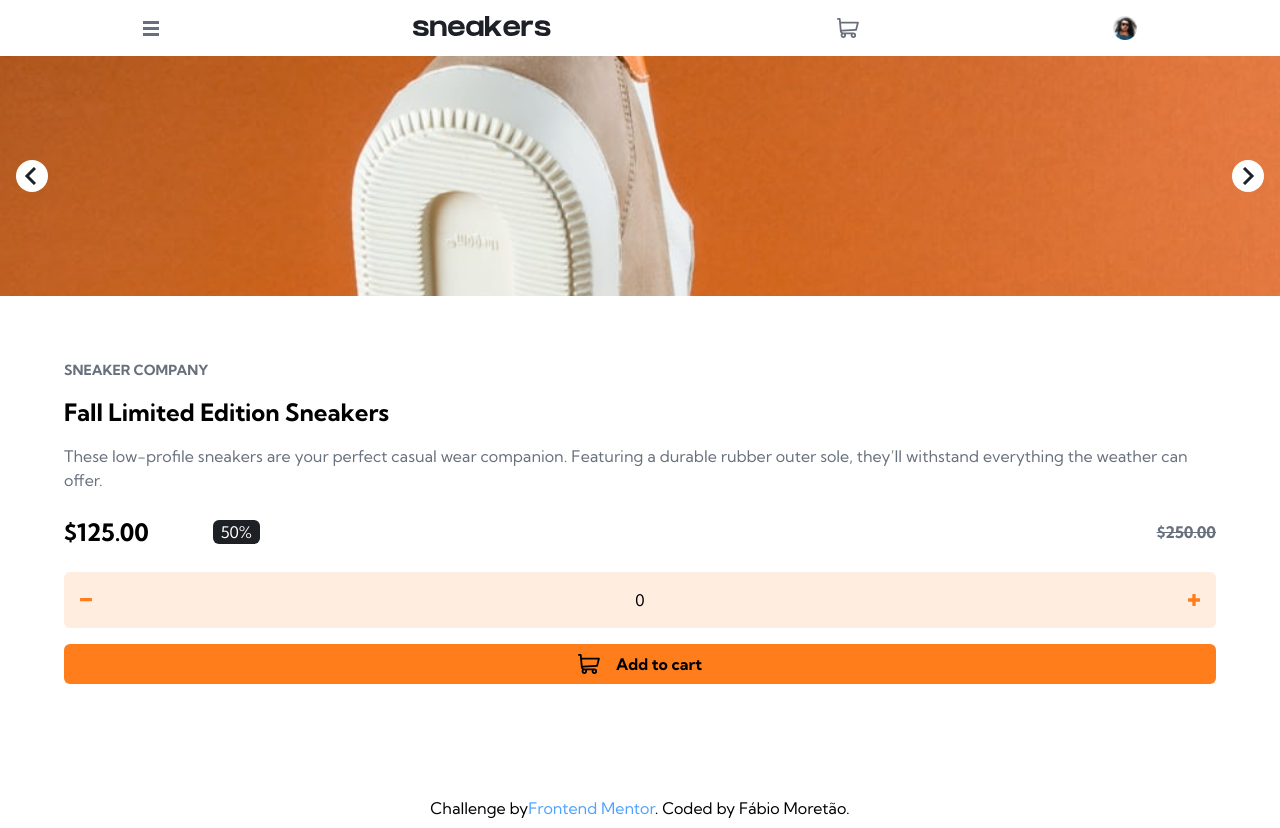
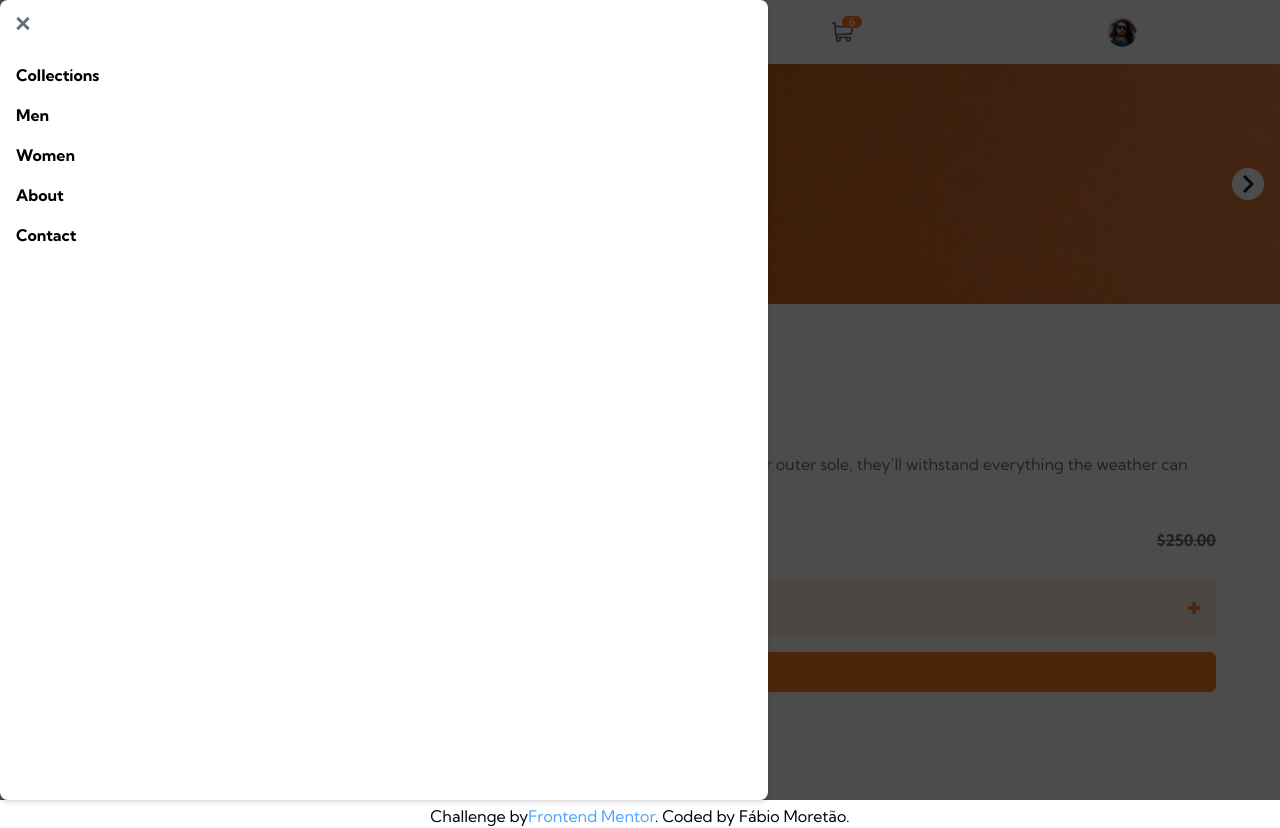
Before and after one commit to fabiomoretao/ecommerce-product-page, a React (Vite) app: page / in a window 1280 px wide. Both pictures are taken after a click on the picture 151 px from the left and 28 px from the top of the page. Built offline with nearby package versions, Linux system fonts and the light colour scheme.

Commit message:
feat(components): cria o menu com opcoes

```diff
--- a/src/components/Button.tsx
+++ b/src/components/Button.tsx
@@ -7,21 +7,10 @@ type ButtonProps = {
 
 export default function Button({ img, children, onclick, className }: ButtonProps) {
 
-  const handleClick = (e: React.MouseEvent<HTMLSpanElement>) => {
-    const button = e.currentTarget
-    button.classList.add("scale-85")
-    button.classList.add("bg-pale-orange")
-    setTimeout(() => {
-      button.classList.remove("scale-85")
-      button.classList.remove("bg-pale-orange")
-    }, 150)
-    if (onclick) onclick()
-  }
-
   return (
     <span
-      className={`flex bg-orange py-2 items-center justify-center gap-4 rounded-md hover:bg-pale-orange cursor-pointer ${className}`}
-      onClick={handleClick}
+      className={`flex bg-orange py-2 items-center justify-center gap-4 rounded-md hover:bg-pale-orange cursor-pointer ${className} active:scale-90 active:bg-pale-orange select-none`}
+      onClick={onclick}
     >
       <img src={img} className="brightness-0" />
       <p className="font-bold text-black">{children}</p>
--- a/src/components/Header/Cart.tsx
+++ b/src/components/Header/Cart.tsx
@@ -1,44 +1,57 @@
-import { useState } from "react";
-import CartImg from "../../assets/icon-cart.svg";
-import ProductCard from "./ProductCard";
-import thumb from "../../assets/image-product-1-thumbnail.jpg";
-import Button from "../Button";
+import { useState } from "react"
+import CartImg from "../../assets/icon-cart.svg"
+import ProductCard from "./ProductCard"
+import thumb from "../../assets/image-product-1-thumbnail.jpg"
+import Button from "../Button"
+
+const products = [
+    {
+        thumb: thumb,
+        productName: "Tenis",
+        productPrice: 20,
+        quantity: 3
+    },
+    {
+        thumb: thumb,
+        productName: "Tenis",
+        productPrice: 20,
+        quantity: 3
+    }
+]
 
 export default function Cart() {
-    const [isOpen, setIsOpen] = useState(false);
+    const [isOpen, setIsOpen] = useState(false)
     return (
         <div>
+            {/* carrinho no cabecalho */}
+            <div className="relative">
+                <div
+                    className=" flex items-center justify-center bg-orange text-white text-xs rounded-2xl w-5 h-3 absolute -top-1.5 -right-2">
+                    {products.reduce((acc, product) => acc + product.quantity, 0)}
+                </div>
                 <img
                     src={CartImg}
                     onClick={() => { setIsOpen((prev) => !prev) }}
-                className={`cursor-pointer hover:scale-110 ${isOpen ? 'scale-115' : ''}`}
+                    className={`cursor-pointer hover:scale-110 active:scale-110 transition-all`}
                 />
+            </div>
+            {/* itens do carrinho */}
             <div
-                className={`flex flex-col gap-4 absolute grow bg-white top-[7vh] left-[5vw] min-h-[30vh] max-h-[35vh] w-[90vw] rounded-lg py-4 transition-all duration-500 ease-in-out shadow-md
+                className={`flex flex-col gap-4 absolute grow bg-white top-[12vh] left-[5vw] min-h-[30vh] max-h-[35vh] w-[90vw] rounded-lg py-4 transition-all duration-500 ease-in-out shadow-md
                     ${isOpen ? "opacity-100 z-20" : "opacity-0 -translate-y-10 invisible"}
         `}
             >
                 <h3 className="font-bold px-4">Cart</h3>
                 <hr className="w-full text-grayish-blue " />
                 <section className="overflow-scroll flex flex-col gap-4">
+                    {products.map(product => (
                         <ProductCard
-                        thumbnail={thumb}
-                        productName="tenisaaaaaaaaaaaaaaaaaaaaaaaaaaaaaaaaaaaaaaaaa"
-                        productPrice={20}
-                        quantity={2}
+                            thumbnail={product.thumb}
+                            productName={product.productName}
+                            productPrice={product.productPrice}
+                            quantity={product.quantity}
                         />
-                    <ProductCard
-                        thumbnail={thumb}
-                        productName="tenisaaaaaaaaaaaaaaaaaaaaaaaaaaaaaaaaaaaaaaaaa"
-                        productPrice={20}
-                        quantity={2}
-                    />
-                    <ProductCard
-                        thumbnail={thumb}
-                        productName="tenisaaaaaaaaaaaaaaaaaaaaaaaaaaaaaaaaaaaaaaaaa"
-                        productPrice={20}
-                        quantity={2}
-                    />
+                    ))}
                 </section>
                 <Button className="mx-4">Checkout</Button>
             </div>
--- a/src/components/Header/Header.tsx
+++ b/src/components/Header/Header.tsx
@@ -1,15 +1,16 @@
-import Avatar from "../../assets/image-avatar.png";
-import Cart from "./Cart";
-import Logo from "../../assets/logo.svg";
-import Menu from "../../assets/icon-menu.svg";
+import Avatar from "../../assets/image-avatar.png"
+import Cart from "./Cart"
+import Logo from "../../assets/logo.svg"
+import Menu from "./Menu";
+
 
 export default function Header() {
   return (
     <header className="flex p-4 max-w-screen justify-around items-center">
-      <img src={Menu} />
-      <img src={Logo} className="h-5 mr-8 self-start" />
+      <Menu />
+      <img src={Logo} className="h-5 mr-8" />
       <Cart />
-      <img src={Avatar} className="w-6" />
+      <img src={Avatar} className="w-8 border-1 border-transparent rounded-2xl hover:border-orange active:border-orange" />
     </header>
   );
 }
--- /dev/null
+++ b/src/components/Header/Menu.tsx
@@ -0,0 +1,50 @@
+import { useState } from "react"
+import MenuImg from "../../assets/icon-menu.svg"
+import Close from "../../assets/icon-close.svg"
+
+export default function Menu() {
+    const [isOpen, setIsOpen] = useState(false)
+    return (
+        <div className="z-30">
+            {/* menu no cabecalho */}
+            <img
+                src={MenuImg}
+                onClick={() => { setIsOpen((prev) => !prev) }}
+                className={`cursor-pointer hover:scale-110 active:scale-110`}
+            />
+
+            {/* Fundo escuro */}
+            <div
+                className={`fixed inset-0 transition-opacity duration-300 ${isOpen ? "opacity-100 pointer-events-auto" : "opacity-0 pointer-events-none"}`}
+            >
+                <div className={`absolute inset-0 bg-black/70`}></div>
+            </div>
+
+            {/* barra lateral */}
+            <div
+                className={`flex flex-col items-start gap-4 absolute grow bg-white top-0 left-0 h-screen w-[60vw] rounded-lg p-4 duration-500 ease-in-out shadow-md
+          ${isOpen ? "opacity-100" : "opacity-0 -translate-x-10 invisible"}
+        `}
+            >
+                <img
+                    src={Close}
+                    className={`cursor-pointer hover:scale-110 active:scale-110 transition-all`}
+                    onClick={() => { setIsOpen((prev) => !prev) }}
+                />
+                {/* opcoes do menu */}
+                <ul className="list-none font-bold flex flex-col gap-4 pt-4">
+
+                    <li className="active:scale-80 active:text-dark-grayish-blue cursor-pointer hover:scale-110 hover:text-dark-grayish-blue duration-300">Collections</li>
+
+                    <li className="active:scale-80 active:text-dark-grayish-blue cursor-pointer hover:scale-110 hover:text-dark-grayish-blue duration-300">Men</li>
+
+                    <li className="active:scale-80 active:text-dark-grayish-blue cursor-pointer hover:scale-110 hover:text-dark-grayish-blue duration-300">Women</li>
+
+                    <li className="active:scale-80 active:text-dark-grayish-blue cursor-pointer hover:scale-110 hover:text-dark-grayish-blue duration-300">About</li>
+
+                    <li className="active:scale-80 active:text-dark-grayish-blue cursor-pointer hover:scale-110 hover:text-dark-grayish-blue duration-300">Contact</li>
+                </ul>
+            </div>
+        </div>
+    )
+}
```
Lines whose indentation alone changed are shown as unchanged.
